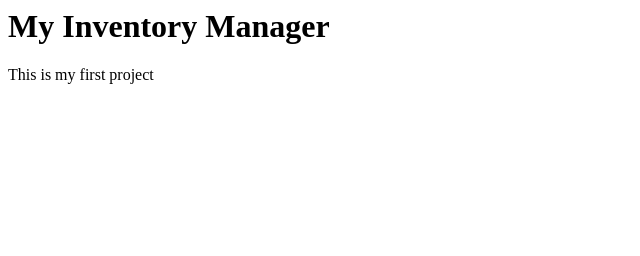
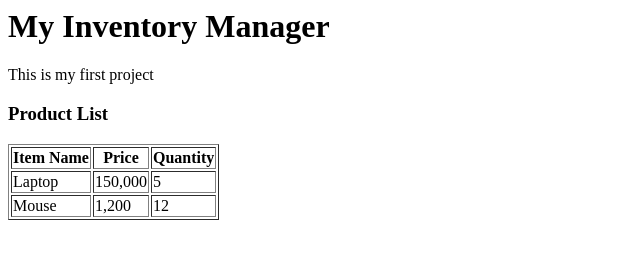
Before and after one commit to upekshawikcramasinghe2005-cmd/SpendWise-Tracker, a plain HTML site: page index.html in a window 1280 px wide. Shown: the whole page, without its empty margins (0-640 px from the left). Drawn offline with Linux system fonts and the light colour scheme.

Commit message:
Add product list table to inventory manager

```diff
--- a/index.html
+++ b/index.html
@@ -2,5 +2,29 @@
   <body>
     <h1> My Inventory Manager </h1>
     <p> This is my first project</p>
+    <h3> Product List</h3>
+    <table border="1">
+      <thead>
+        <tr>
+          <th>Item Name</th>
+          <th>Price</th>
+          <th>Quantity</th>
+        </tr>
+      </thead>
+      <tbody>
+        <tr>
+          <td>Laptop</td>
+          <td>150,000</td>
+          <td>5</td>
+          <tr>
+            <td>Mouse</td>
+            <td>1,200</td>
+            <td>12</td>
+          </tr>
+        </tr>
+      </tbody>
+    </table>
+
+
   </body>
 </html>
```
